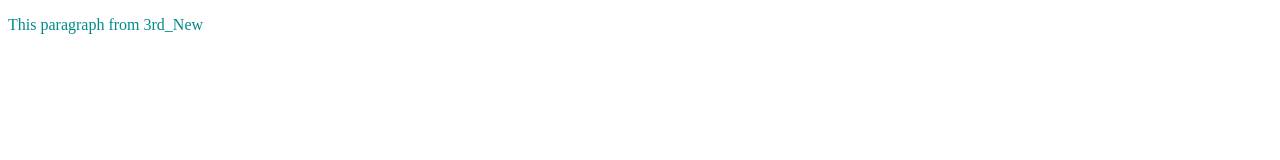
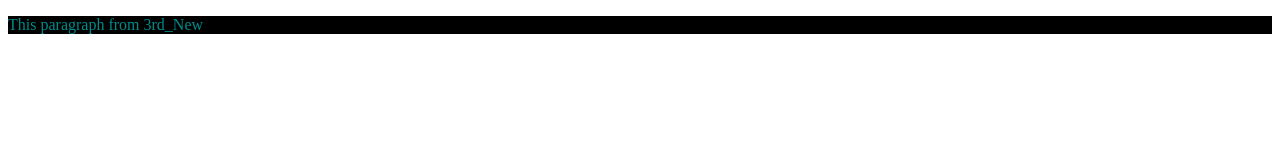
Before and after one commit to JyotiRanjan700/3rd_New, a plain HTML site: page index.html in a window 1280 px wide. Drawn offline with Linux system fonts and the light colour scheme.

Commit message:
style1 file added

```diff
--- a/index.html
+++ b/index.html
@@ -5,6 +5,7 @@
     <meta name="viewport" content="width=device-width, initial-scale=1.0">
     <title>Document</title>
     <link rel="stylesheet" href="css1.css">
+    <link rel="stylesheet" href="style1.css">
 </head>
 <body>
     <p>This paragraph from 3rd_New</p>
--- /dev/null
+++ b/style1.css
@@ -0,0 +1,3 @@
+p{
+    background-color:  black;
+}
```
